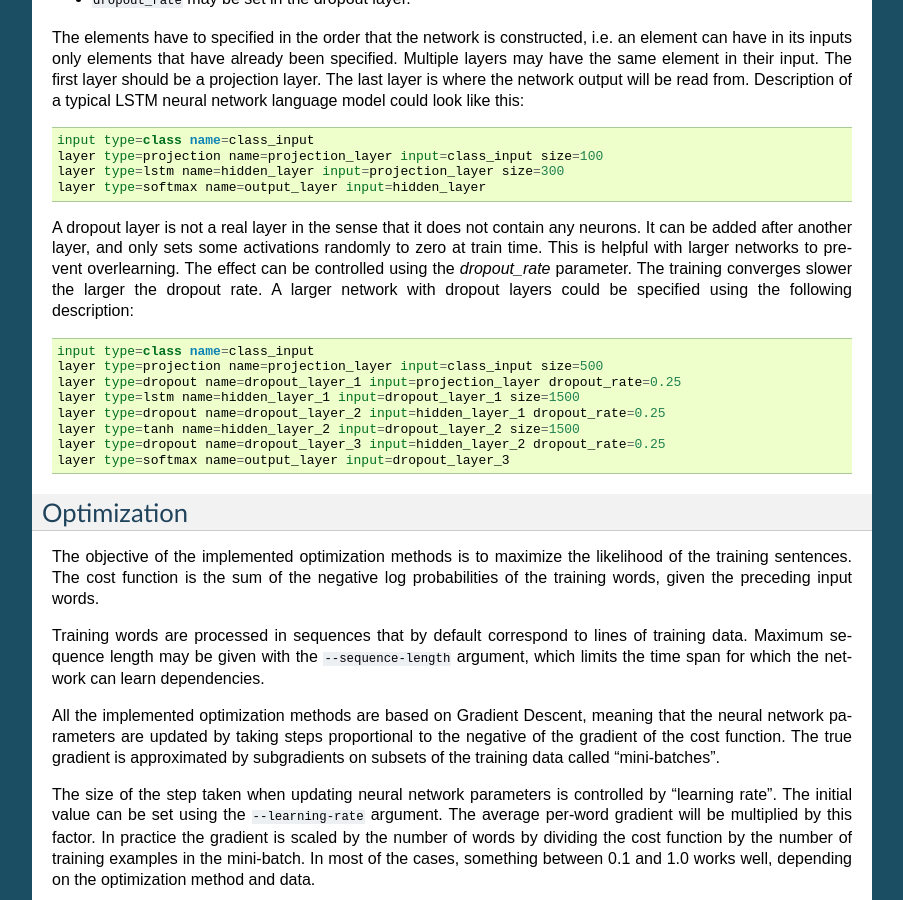
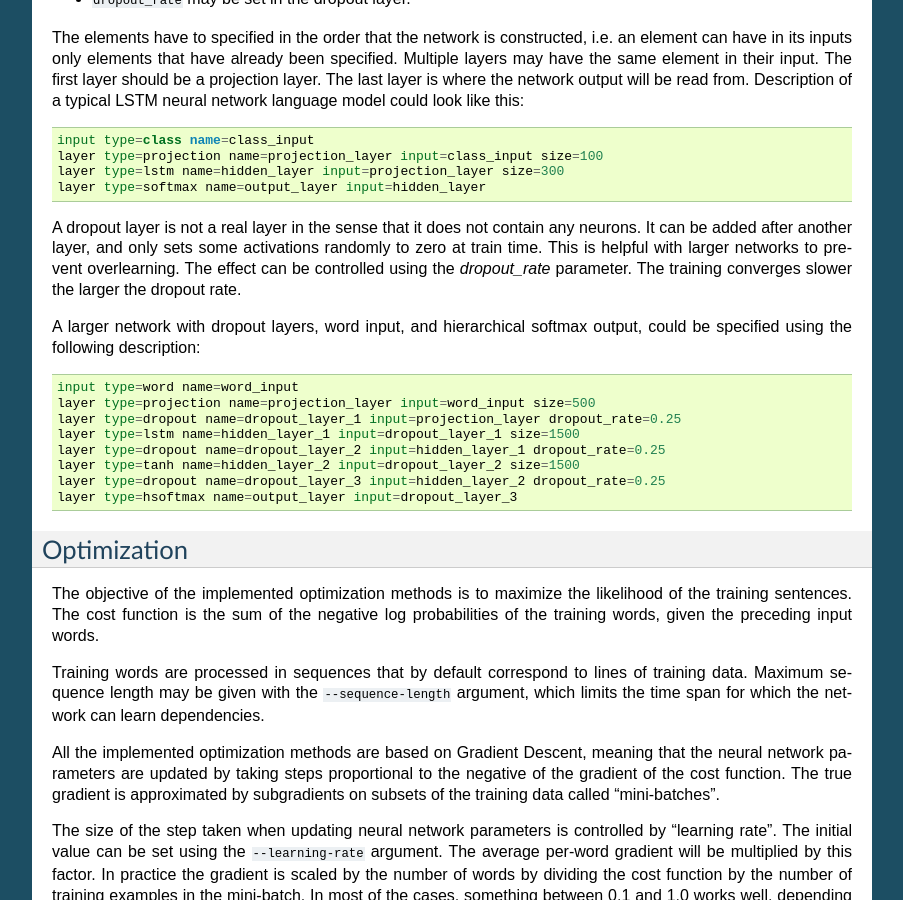
Before and after one commit to senarvi/theanolm, a Sphinx documentation site: the page built from docs/training.rst, in a window 1280 px wide and 900 px high, scrolled down 949 px. Shown: the whole window, without its empty margins (198-1101 px from the left). Built offline with Sphinx 7.4.7, drawn with Linux system fonts in a browser that asks for light colours; pages that are not in the unit, such as notebooks, are missing from menus.

Commit message:
Example of hierarchical softmax description

```diff
--- a/docs/training.rst
+++ b/docs/training.rst
@@ -77,17 +77,19 @@ A dropout layer is not a real layer in the sense that it does not contain any
 neurons. It can be added after another layer, and only sets some activations
 randomly to zero at train time. This is helpful with larger networks to prevent
 overlearning. The effect can be controlled using the *dropout_rate* parameter.
-The training converges slower the larger the dropout rate. A larger network with
-dropout layers could be specified using the following description::
+The training converges slower the larger the dropout rate.
 
-    input type=class name=class_input
-    layer type=projection name=projection_layer input=class_input size=500
+A larger network with dropout layers, word input, and hierarchical softmax
+output, could be specified using the following description::
+
+    input type=word name=word_input
+    layer type=projection name=projection_layer input=word_input size=500
     layer type=dropout name=dropout_layer_1 input=projection_layer dropout_rate=0.25
     layer type=lstm name=hidden_layer_1 input=dropout_layer_1 size=1500
     layer type=dropout name=dropout_layer_2 input=hidden_layer_1 dropout_rate=0.25
     layer type=tanh name=hidden_layer_2 input=dropout_layer_2 size=1500
     layer type=dropout name=dropout_layer_3 input=hidden_layer_2 dropout_rate=0.25
-    layer type=softmax name=output_layer input=dropout_layer_3
+    layer type=hsoftmax name=output_layer input=dropout_layer_3
 
 Optimization
 ------------
```
